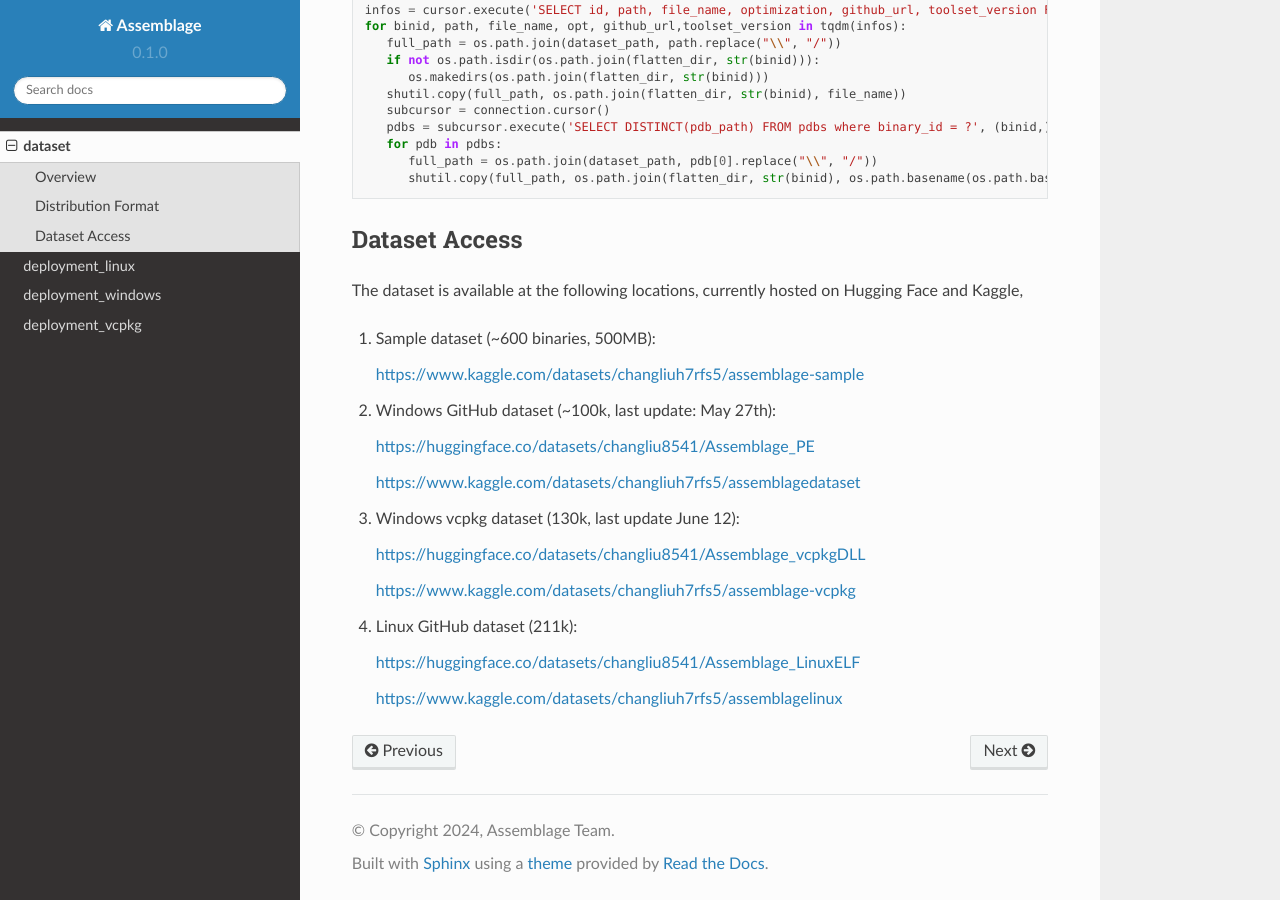
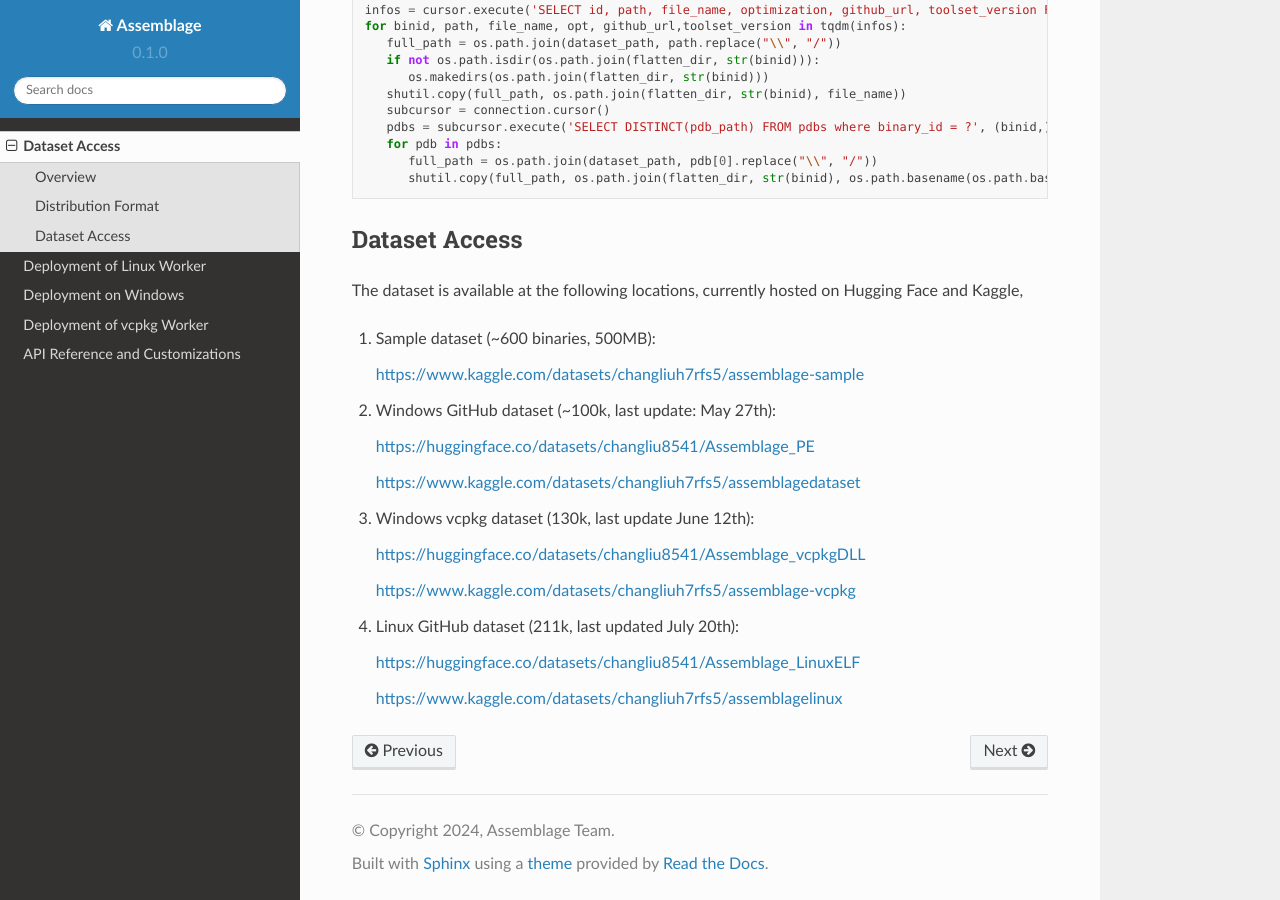
Before and after one commit to changliu98/AssemblageDocs, a Sphinx documentation site: the page built from docs/source/dataset.rst, in a window 1280 px wide and 900 px high, scrolled down 2833 px. Built offline with Sphinx 7.4.7 and the Read the Docs theme 2.0.0, drawn with Linux system fonts in a browser that asks for light colours; some of the changed text lies outside the part shown.

```diff
--- a/docs/source/dataset.rst
+++ b/docs/source/dataset.rst
@@ -1,5 +1,5 @@
-dataset
-=======
+Dataset Access
+===============
 
 .. autosummary::
    :toctree: generated
@@ -139,14 +139,14 @@ The dataset is available at the following locations, currently hosted on Hugging
    https://www.kaggle.com/datasets/changliuh7rfs5/assemblagedataset
 
 
-#. Windows vcpkg dataset (130k, last update June 12):
+#. Windows vcpkg dataset (130k, last update June 12th):
 
    https://huggingface.co/datasets/changliu8541/Assemblage_vcpkgDLL
 
    https://www.kaggle.com/datasets/changliuh7rfs5/assemblage-vcpkg
 
 
-#. Linux GitHub dataset (211k):
+#. Linux GitHub dataset (211k, last updated July 20th):
 
    https://huggingface.co/datasets/changliu8541/Assemblage_LinuxELF
 
--- a/docs/source/deployment_linux.rst
+++ b/docs/source/deployment_linux.rst
@@ -1,5 +1,5 @@
-deployment_linux
-================
+Deployment of Linux Worker
+==========================
 
 
 .. autosummary::
--- a/docs/source/deployment_vcpkg.rst
+++ b/docs/source/deployment_vcpkg.rst
@@ -1,5 +1,5 @@
-deployment_vcpkg
-==================
+Deployment of vcpkg Worker
+==========================
 
 
 .. autosummary::
--- a/docs/source/deployment_windows.rst
+++ b/docs/source/deployment_windows.rst
@@ -1,5 +1,5 @@
-deployment_windows
-==================
+Deployment on Windows
+=====================
 
 
 .. autosummary::
--- a/docs/source/index.rst
+++ b/docs/source/index.rst
@@ -14,3 +14,4 @@ Contents
    deployment_linux
    deployment_windows
    deployment_vcpkg
+   api_reference
```
Also changed, not shown: docs/source/api_reference.rst (added, +99 -0 lines).
